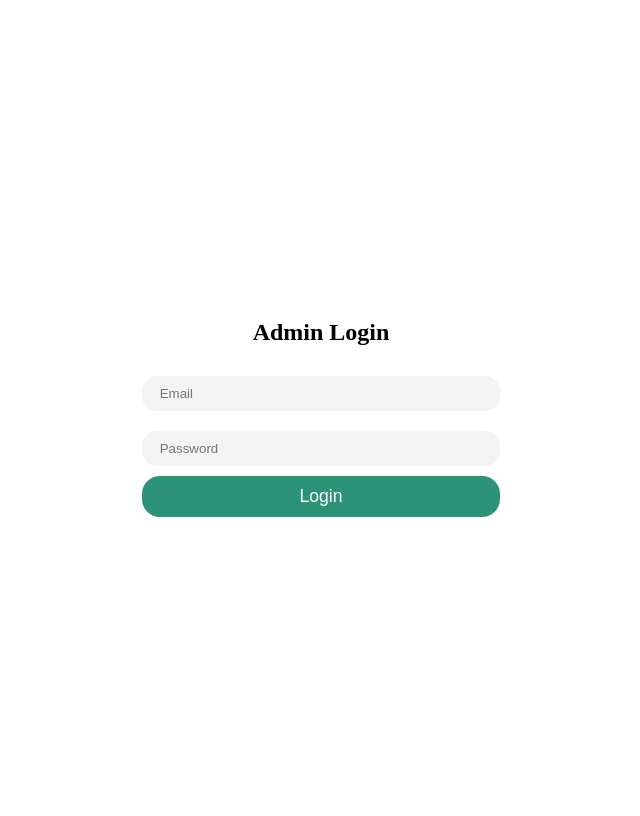
After one commit to dotsehyde/school-admission, a PHP site: page /admin/login.php in a window 1280 px wide. The commit adds this page. Shown: the whole page, without its empty margins (327-967 px from the left). Run offline with PHP 8.4, Linux system fonts and the light colour scheme.

Commit message:
Update code

```diff
--- /dev/null
+++ b/admin/login.php
@@ -0,0 +1,147 @@
+<?php
+// Initialize the session
+session_start();
+//Check if user already logged in
+if (isset($_SESSION["logged"]) && $_SESSION["logged"] === true) {
+    // Redirect user to Admin page
+    header("location: index.php", true);
+}
+require "../config.php";
+$login_err = "";
+if ($_SERVER["REQUEST_METHOD"] == "POST") {
+    $email = $_POST['email'];
+    $password = $_POST['password'];
+
+    $sql = "SELECT * FROM users WHERE email = '" . $email . "' AND PASSWORD = '" . $password . "'";
+
+    $res = mysqli_query($conn, $sql);
+    //Check login status
+    if (mysqli_num_rows($res) > 0) {
+        echo 'login successful<br>';
+
+        while ($row = mysqli_fetch_assoc($res)) {
+            echo "Name: " . $row['name'];
+            // Store data in session variables
+            $_SESSION["logged"] = true;
+            $_SESSION["email"] = $email;
+            $_SESSION["name"] = $row['name'];
+        }
+        // Redirect user to Admin page
+        header("location: index.php", true);
+    } else {
+        $login_err = "Incorrect email or password";
+    }
+}
+
+mysqli_close($conn);
+?>
+
+<!DOCTYPE html>
+<html lang="en">
+
+<head>
+    <meta charset="UTF-8">
+    <meta http-equiv="X-UA-Compatible" content="IE=edge">
+    <meta name="viewport" content="width=device-width, initial-scale=1.0">
+    <title>Admin Login | Admission</title>
+</head>
+
+<style>
+    body {
+        height: 100vh;
+        width: 100vw;
+    }
+
+    section {
+        display: grid;
+        place-content: center;
+        justify-content: center;
+        align-items: center;
+        height: 100%;
+        width: 100%;
+        overflow: hidden;
+        text-align: center;
+    }
+
+    form {
+        display: flex;
+        flex-direction: column;
+    }
+
+    form .error {
+        color: red;
+
+    }
+
+
+    form .inputBox {
+        width: 28vw;
+        margin: 10px;
+        border-radius: 15px;
+        background-color: #F3F3F3;
+    }
+
+    @media screen and (max-width: 992px) {
+        form .inputBox {
+            width: 50vw;
+        }
+    }
+
+
+    form .inputBox:hover {
+        background-color: #e0e0e0;
+    }
+
+    form input {
+        outline: none;
+        border: none;
+        width: 90%;
+        padding: 10px;
+        background-color: transparent;
+        height: 100%;
+    }
+
+    form input:focus {
+        background-color: none;
+    }
+
+    button {
+        border: none;
+        background-color: #2C9376;
+        padding: 10px;
+        color: white;
+        margin: auto 10px;
+        border-radius: 18px;
+        font-size: 1.1rem;
+    }
+
+    button:hover {
+        cursor: pointer;
+        color: white;
+        background-color: #46B39E;
+    }
+</style>
+
+<body>
+    <section>
+        <h1>Admin Login</h1>
+        <form action="<?php echo htmlspecialchars($_SERVER["PHP_SELF"]); ?>" method="post">
+            <div class="inputBox">
+                <input type="email" id="email" placeholder="Email" name="email" required />
+            </div>
+            <div class="inputBox">
+                <input type="password" id="password" placeholder="Password" name="password" required />
+            </div>
+            <?php
+            if (!empty($login_err)) {
+                echo '<div class="error">' . $login_err . '</div>';
+            }
+            ?>
+            <button id="login-btn" type="submit" value="Login">Login</button>
+        </form>
+    </section>
+
+</body>
+
+
+</html>
--- /dev/null
+++ b/config.php
@@ -0,0 +1,18 @@
+
+<?php
+/* Database credentials. Assuming you are running MySQL
+server with default setting (user 'root' with no password) */
+define('DB_SERVER', 'localhost');
+define('DB_USERNAME', 'root');
+define('DB_PASSWORD', '');
+define('DB_NAME', 'admission');
+
+/* Connect to MySQL database */
+$conn = mysqli_connect(DB_SERVER, DB_USERNAME, DB_PASSWORD, DB_NAME);
+
+// Check connection
+if ($conn === false) {
+    die("ERROR: Could not connect. " . mysqli_connect_error());
+} else {
+    // echo 'successfully connect';
+}
```
Also changed, not shown: admin/index.php (added, +47 -0 lines), admin/logout.php (added, +19 -0 lines), admin/style.css (added, +76 -0 lines), admin/users/index.php (added, +113 -0 lines), index.php (+8 -2 lines), submit.php (added).
